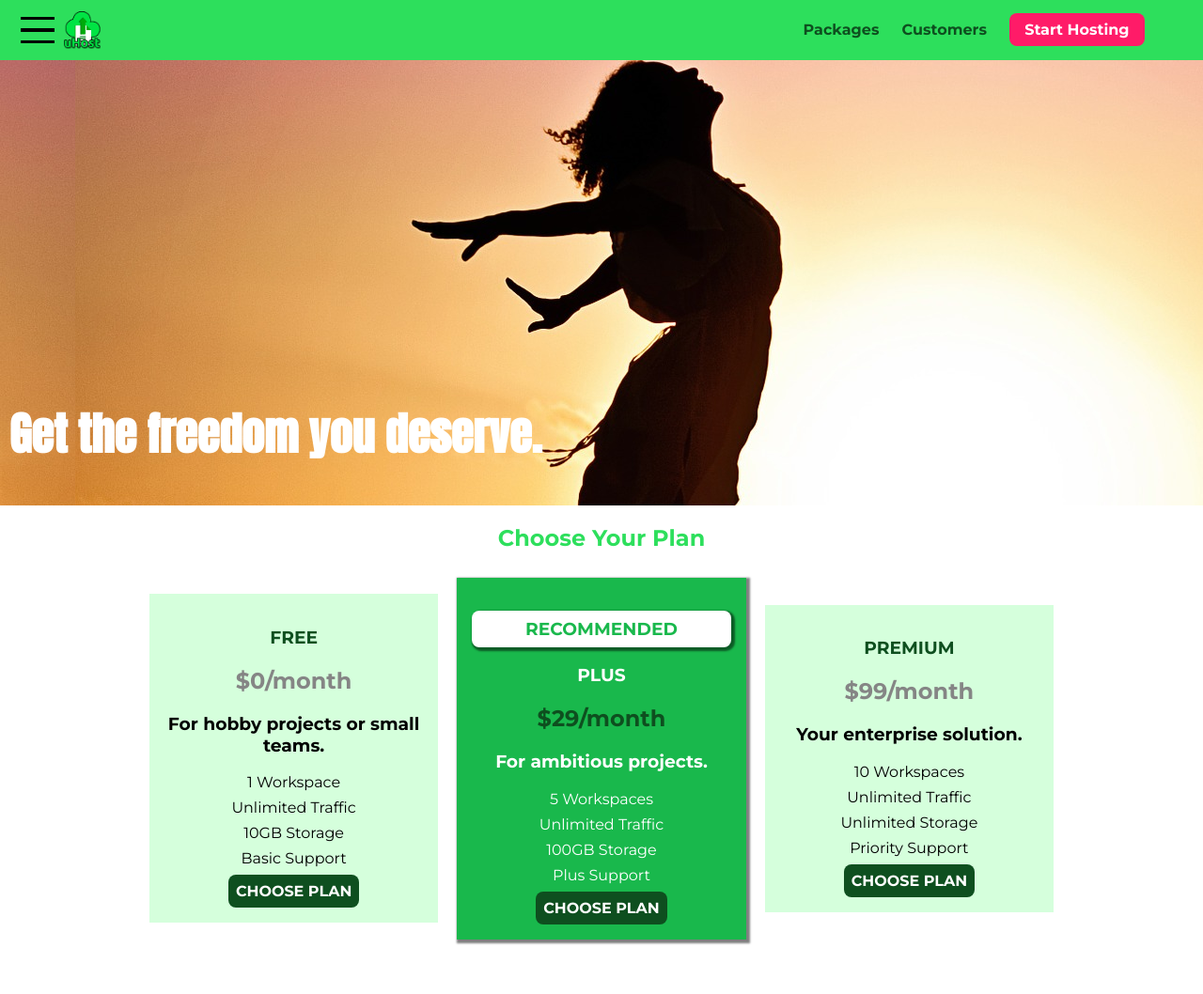
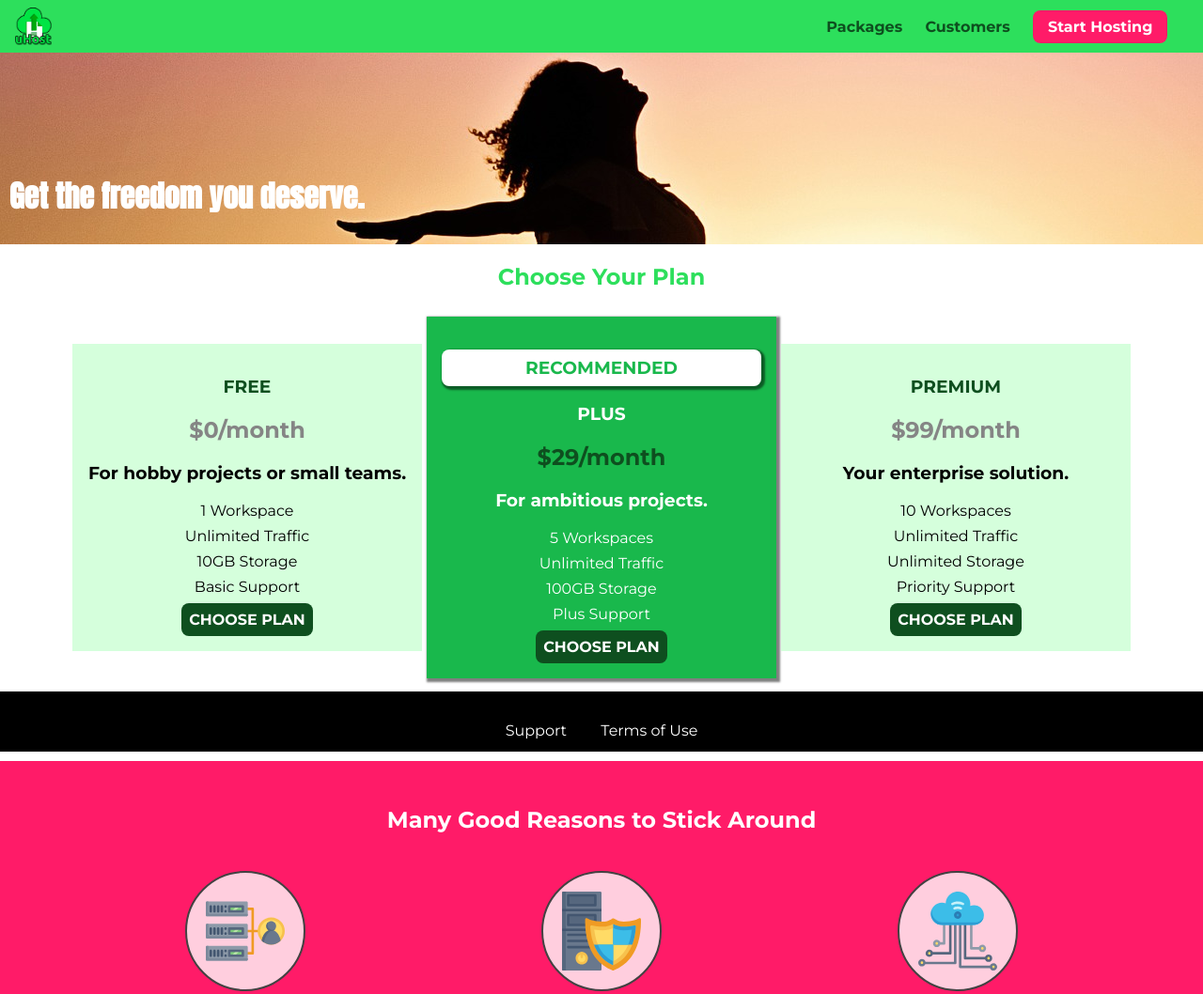
Before and after one commit to stefism/css-by-udemy, a plain HTML site: page diving-deeper-02-adding-the-header/index.html in a window 1280 px wide. Shown: the top 1058 px of the page at 94% size. Drawn offline with nearby package versions, Linux system fonts and the light colour scheme.

Commit message:
13.03.23

```diff
--- a/diving-deeper-02-adding-the-header/main.css
+++ b/diving-deeper-02-adding-the-header/main.css
@@ -1,3 +1,4 @@
+/* Версия за мобилно устройство. Използваме подхода mobile device first. */
 * {
   box-sizing: border-box;
 }
@@ -63,24 +64,12 @@ body {
   margin-top: 10px;
 }
 
-@media (min-width: 40rem) {
-  #product-overview {
-    background-position: 80px -180px;
-  }
-}
-
 #product-overview h1 {
   position: absolute;
   bottom: 0px;
   color: white;
   font-family: "Anton", sans-serif;
   font-size: 1.6rem;
-}
-
-@media (min-width: 40rem) {
-  #product-overview h1 {
-    font-size: 3rem;
-  }
 }
 
 .section-title {
@@ -92,22 +81,14 @@ body {
   background: #d5ffdc;
   text-align: center;
   padding: 16px;
-  margin: 8px;
-  display: inline-block;
-  width: 30%;
-  vertical-align: middle;
+  margin: 8px 0;
+  width: 100%;
 }
 
 .plan--highlighted {
   background: #19b84c;
   color: white;
   box-shadow: 2px 2px 2px 2px rgba(0, 0, 0, 0.5);
-}
-
-.plan_list {
-  text-align: center;
-  width: 80%;
-  margin: auto; /* Когато искаме да центрираме елементи на страницата, слагаме ги в div и даваме margin: auto. */
 }
 
 .plan__annotation {
@@ -132,6 +113,10 @@ body {
 
 .plan--highlighted .plan__price {
   color: #0e4f1f;
+}
+
+.premium {
+  margin-bottom: 100px;
 }
 
 ul li {
@@ -257,7 +242,7 @@ ul {
 .main-nav {
   display: inline-block;
   text-align: right;
-  width: calc(100% - 122px);
+  width: calc(100% - 45px);
   vertical-align: middle;
 }
 
@@ -284,6 +269,7 @@ ul {
   margin: 0;
   padding: 0;
   list-style: none;
+  display: none;
 }
 
 .main-nav__item--cta a,
@@ -306,12 +292,21 @@ ul {
   background: black;
   padding: 32px;
   margin-top: 48px;
+  position: fixed;
+  width: 100%;
+  height: 40px;
+  bottom: 0px;
+}
+
+.main-footer nav {
+  vertical-align: middle;
 }
 
 .main-footer__links {
   margin: 0;
   padding: 0;
   text-align: center;
+  vertical-align: middle;
 }
 
 .main-footer__link {
@@ -407,3 +402,62 @@ ul {
 .mobile-nav__item a {
   font-size: 1.5rem;
 }
+
+/* Версия за компютър */
+/* @media (min-width: 40rem) and (min-height: 60rem) {} - може и така. Тогава условието ще се изпълни ако резолюцията е в тези граници. */
+@media (min-width: 40rem) and (orientation: portrait) {
+}
+@media (min-width: 40rem), (orientation: portrait) {
+} /* Ако едно от двете условия е изпълнено. */
+
+@media (min-width: 40rem) {
+  .main-nav__items {
+    display: inline-block;
+  }
+
+  .toggle-button {
+    display: none;
+  }
+
+  #product-overview {
+    background-position: 80px -180px;
+  }
+
+  #product-overview h1 {
+    font-size: 3rem;
+  }
+
+  .plan_list {
+    text-align: center;
+    width: 100%;
+    margin: auto;
+    /* Когато искаме да центрираме елементи на страницата, слагаме ги в div и даваме margin: auto. */
+  }
+
+  .plan {
+    display: inline-block;
+    width: 30%; /* Ако приложим само display: inline-block; няма да се случи нищо, защото по-нагоре, в css-а за мобилно устройство сме казали width: 100%; Няма как да станат едно до друго при това положение. Трябва да променим и width за да се получи.*/
+    vertical-align: middle;
+    min-width: 13rem;
+    max-width: 23.3rem;
+  }
+}
+
+@media (min-width: 40rem) and (orientation: landscape) {
+  #product-overview {
+    background-position: 0px -180px;
+    height: 250px;
+  }
+
+  #product-overview h1 {
+    font-size: 2rem;
+  }
+}
+
+@media (max-width: 29rem) {
+  .key-feature {
+    display: block;
+    margin: auto;
+    width: 100%;
+  }
+}
--- a/diving-deeper-02-adding-the-header/packages/packages.css
+++ b/diving-deeper-02-adding-the-header/packages/packages.css
@@ -19,7 +19,8 @@ main {
 .section-title {
   position: relative; /* position: relative не изважда елемента от флоула на страницата. В случая го ползваме за да може спрямо него, да позиционираме .badge елемента. Също така, когато дадем на елемент position: relative, той може да се мести спрямо него си самия с указването на top, bottom, left, right пропертитата, без да е необходимо над него да има друг елемент с приложена позиция. Ако е дете на друг еелемент, той може да излезне извън парент елемента и да се вижда, че е излазъл извън него. За да не се вижда, че е излазъл извън парент елемента си, на парент елемента му, трябва да дадем проперти overflow: hidden. Ако приложим overflow: hidden на body тага, няма да има ефект. Трябва да приложим overflow: hidden и на html тага за да проработи overflow: hidden и на body тага. */
   background: #e0f3c3;
-  width: 800px;
+  width: 80vw;
+  max-width: 53rem;
   border: 5px solid green;
   border-left: none;
   padding: 50px;
```
Also changed, not shown: diving-deeper-02-adding-the-header/customers/customers.css (+20 -4 lines).
